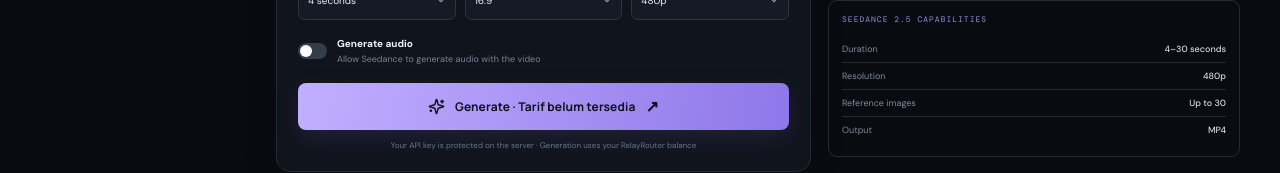
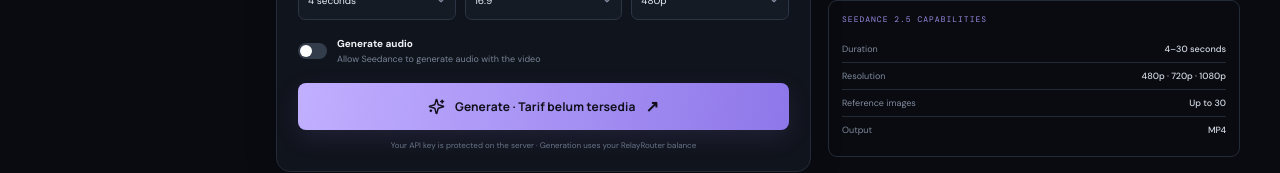
Before and after one commit to haririnosaka-afk/Ariri-default-, a Next.js app: page / in a window 1280 px wide. Shown: the part 876-1049 px from the top of the page. Built offline with nearby package versions, Linux system fonts and the light colour scheme; no server answers.

Commit message:
Restore supported Seedance 2.5 resolution choices

```diff
--- a/app/page.tsx
+++ b/app/page.tsx
@@ -3,7 +3,7 @@ import {useEffect,useState} from "react";
 import {ArrowDownToLine,Check,ChevronDown,Clapperboard,Film,ImagePlus,LoaderCircle,Play,Settings2,Sparkles,UploadCloud,X,Trash2} from "lucide-react";
 type Model={id:string;name:string;minDuration:number;maxDuration:number;resolutions:string[];maxImages:number};
 type Rate={usdPerSecond:number|null;byResolution?:Record<string,number|null>;source:string};
-const MODELS:Model[]=[{id:"doubao-seedance-2-0-260128",name:"Seedance 2.0",minDuration:5,maxDuration:15,resolutions:["480p","720p","1080p","4k"],maxImages:9},{id:"doubao-seedance-2-0-fast-260128",name:"Seedance 2.0 Fast",minDuration:5,maxDuration:15,resolutions:["480p","720p"],maxImages:9},{id:"doubao-seedance-2-0-mini-260615",name:"Seedance 2.0 Mini",minDuration:5,maxDuration:15,resolutions:["480p","720p"],maxImages:9},{id:"doubao-seedance-2-5-260628",name:"Seedance 2.5",minDuration:4,maxDuration:30,resolutions:["480p"],maxImages:30}];
+const MODELS:Model[]=[{id:"doubao-seedance-2-0-260128",name:"Seedance 2.0",minDuration:5,maxDuration:15,resolutions:["480p","720p","1080p","4k"],maxImages:9},{id:"doubao-seedance-2-0-fast-260128",name:"Seedance 2.0 Fast",minDuration:5,maxDuration:15,resolutions:["480p","720p"],maxImages:9},{id:"doubao-seedance-2-0-mini-260615",name:"Seedance 2.0 Mini",minDuration:5,maxDuration:15,resolutions:["480p","720p"],maxImages:9},{id:"doubao-seedance-2-5-260628",name:"Seedance 2.5",minDuration:4,maxDuration:30,resolutions:["480p","720p","1080p"],maxImages:30}];
 type Job={id:string;prompt:string;status:string;videoUrl?:string;created:number;error?:string;duration:number;cost?:number;currency?:string;model?:string};
 export default function Home(){const [prompt,setPrompt]=useState("");const [model,setModel]=useState("doubao-seedance-2-5-260628");const selected=MODELS.find(m=>m.id===model)||MODELS[3];const [rates,setRates]=useState<Record<string,Rate>>({});const [duration,setDuration]=useState("4");const [ratio,setRatio]=useState("16:9");const [resolution,setResolution]=useState("480p");const [audio,setAudio]=useState(false);const [files,setFiles]=useState<File[]>([]);const [previews,setPreviews]=useState<string[]>([]);const [jobs,setJobs]=useState<Job[]>([]);const [busy,setBusy]=useState(false);const [connection,setConnection]=useState("checking");const [notice,setNotice]=useState("");const [active,setActive]=useState("");
 useEffect(()=>{try{const x=localStorage.getItem("kazama-seedance-jobs");if(x)setJobs(JSON.parse(x))}catch{}fetch("/api/pricing").then(r=>r.json()).then(d=>{setRates(d.rates||{});setConnection(d.connected?"connected":"disconnected")}).catch(()=>setConnection("disconnected"));},[]);useEffect(()=>{localStorage.setItem("kazama-seedance-jobs",JSON.stringify(jobs))},[jobs]);useEffect(()=>{const pending=jobs.filter(j=>!j.videoUrl&&!["failed","cancelled","succeeded","completed"].includes((j.status||"").toLowerCase()));if(!pending.length)return;const timer=setInterval(async()=>{for(const j of pending){try{const r=await fetch("/api/status?id="+encodeURIComponent(j.id));const d=await r.json();const s=String(d.status||"processing").toLowerCase();setJobs(p=>p.map(x=>x.id===j.id?{...x,status:s,videoUrl:d.videoUrl||x.videoUrl,error:d.error||x.error,cost:typeof d.cost==="number"?d.cost:x.cost,currency:d.currency||x.currency}:x));}catch{}}},12000);return()=>clearInterval(timer)},[jobs]);
```
